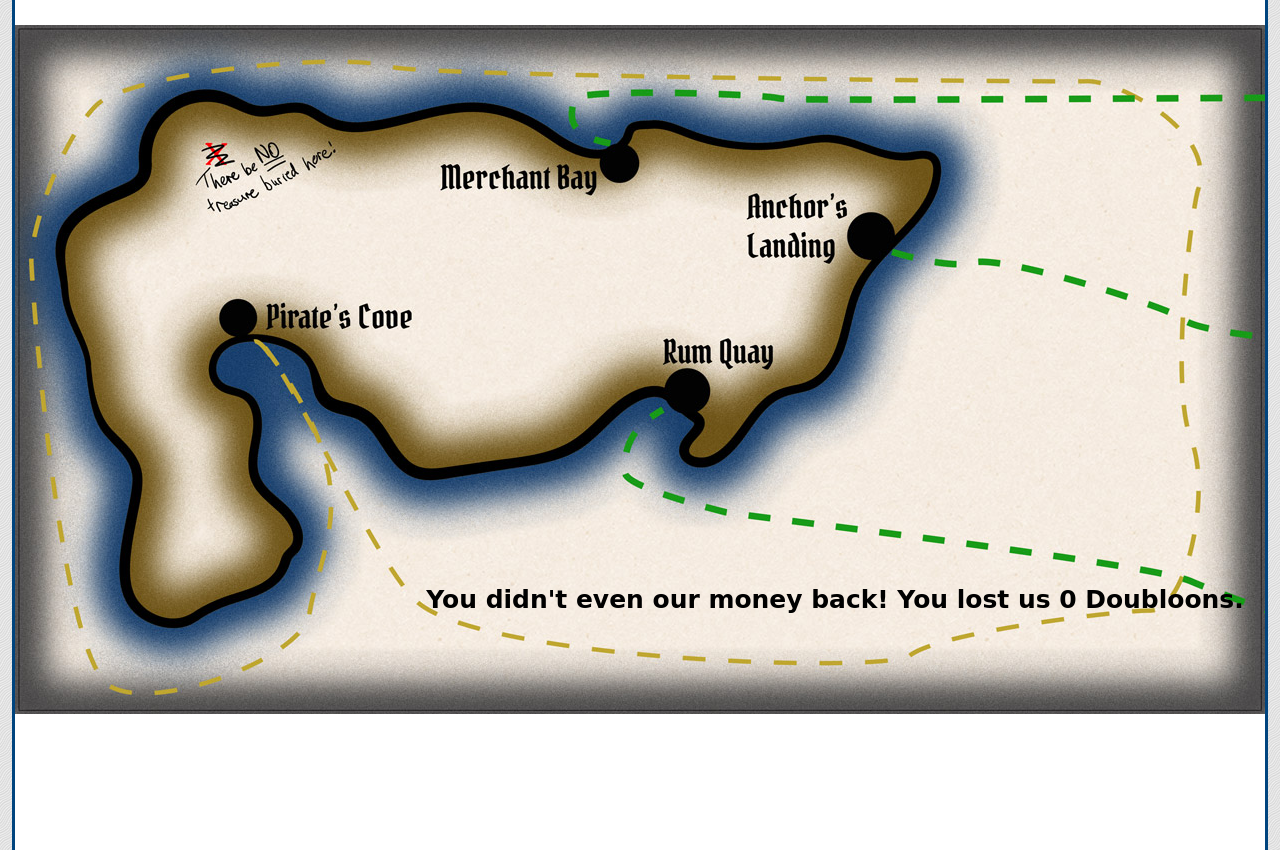
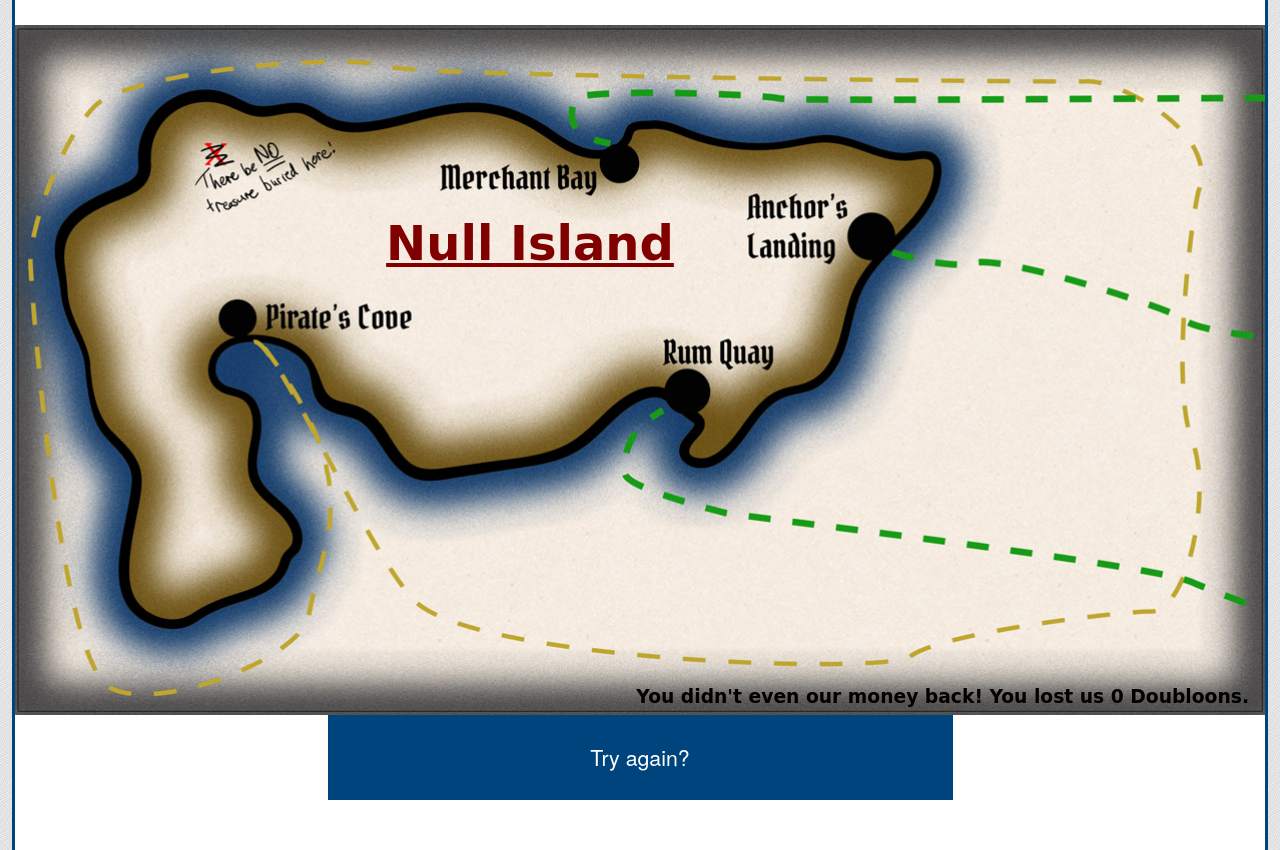
Before and after one commit to inambioinfo/d3_cancer_atlas, a Flask app: template pirate_game/templates/map.html in a window 1280 px wide. Run offline with Flask 2, Linux system fonts and the light colour scheme; the template is opened without the code that fills it, so the values that code supplies are empty; some web fonts are replaced.

Commit message:
map page is looking pretty good

```diff
--- a/pirate_game/static/style.css
+++ b/pirate_game/static/style.css
@@ -23,7 +23,7 @@
 	padding: 25px 0px;
 }
 
-h1, h2, h3{
+h1, h2, h3, h4{
 	font-family: 'Pirata One', cursive;
 }
 
@@ -70,6 +70,11 @@
 }
 
 
+p {
+	line-height: 1.25em;
+	padding-top: .5em;
+}
+
 /*
 
 	index page styling
@@ -96,41 +101,43 @@
 	position: relative;
 	height: 75vh;
 	margin: 0 auto;
+	font-size: 12pt;
 }
 
 
 
 article.map-container ul {
 	position: relative;
-	font-size: 12pt;
 }
 
 article.map-container li {
 	display: block;
 	list-style: none;
 	position: absolute;
+	z-index: 2
 }
 
 article.map-container li.ship-icon {
-	width: 6.5vw;
-	height: 6vh;
-	margin-top: -0.7vh
+	width: 120px;
+	height: 75px;
+	margin-top: -20px;
 }
 
 
 article.map-container li.flag-icon {
-	width: 6.5vw;
-	height: 2vh;
-	top: 1.7vh;
+	width: 125px;
+	height: 20px;
+	top: 16px;
+	background-position: top center;
 }
 
 article.map-container li.map-risk {
 	text-align: right;
 	visibility: hidden;
-    right: 8vw;
-    width: 100%;
-    top: -3vh;
-    z-index: 2;
+	width: 160px;
+	right: -30px;
+	top: -20px;
+    z-index: 3;
 }
 
 article.map-container aside.map-img {
@@ -138,9 +145,9 @@
 	position: relative;
 	background-repeat: no-repeat;
 	width: 100%;
-	height: 100vh;
+	height: inherit;
 	margin: 0 auto;
-	background-size: contain;
+	background-size: cover;
 	background-position: center top;
 	/*min-width: 720px;*/
 	max-width: 1250px;
@@ -228,86 +235,123 @@
 }
 
 
-/* Responsive section for map */
+/* Responsive section for correctly scaling the map */
 
 /* mobile */
 article.map-container {
 	width: 480px;
+	height: 265px;
 	margin: 0 auto;
 }
 
 aside.ship-position-0 {
 	position: absolute;
 	top: -20px;
-	left: 410px;
+	left: 360px;
 	z-index: 2;
 }
 
 aside.ship-position-1 {
 	position: absolute;
 	top: 50px;
-	left: 425px;
+	left: 385px;
 	z-index: 2;
 }
 aside.ship-position-2 {
 	position: absolute;
 	top: 150px;
-	left: 425px;
+	left: 385px;
 	z-index: 2;
 }
 
-/* over 640 */
-/*@media screen and (min-width: 640px) {
-	article.map-container {
-		width: 640px;
-		margin: 0 auto;
-	}
-	aside.ship-position-0 {
+/* Header */
+h2.map-header {
 	position: absolute;
-		top: 0%;
-		left: 0%;
-		z-index: 2;
+	z-index: 3;
+	font-size: 1.75em;
+	top: 65px;
+	left: -45px;
+	color: maroon;
+	text-decoration: underline;
 }
 
-	aside.ship-position-1 {
+/* Captain Text */
+
+article.map-container aside.captain-map {
+	position: relative;
+	top: -185px;
+}
+
+article.map-container aside.captain-map img {
 	position: absolute;
-		top: 0%;
-		left: 0%;
-		z-index: 2;
+	height: 150px;
+	top: 40px;
+	z-index: 4
 }
-	aside.ship-position-2 {
+
+article.map-container section.captain-dialogue {
 	position: absolute;
-		top: 0%;
-		left: 0%;
-		z-index: 2;
+	width: 88%;
+	background: white;
+	border: 1px solid #FFCF00;
+	padding: .25em .25em;
+	left: 30px;
+	z-index: 5;
+	top: -72px;
+	visibility: hidden;
+	opacity: 0;
 }
+
+article.map-container aside.captain-map:hover section.captain-dialogue {
+	visibility: visible;
+	opacity: 1;
+	transition: all .1s ease-in;
 }
-*/
+
 
 /* over 720 */
 @media screen and (min-width: 720px) {
 	article.map-container {
 		width: 720px;
-		margin: 0 auto;
+		height: 400px;
 	}
 	aside.ship-position-0 {
-		position: absolute;
 		top: 0px;
-		left: 620px;
-		z-index: 2;
+		left: 600px;
 	}
 
 	aside.ship-position-1 {
-		position: absolute;
 		top: 100px;
-		left: 640px;
-		z-index: 2;
+		left: 610px;
 	}
 	aside.ship-position-2 {
-		position: absolute;
 		top: 250px;
-		left: 640px;
-		z-index: 2;
+		left: 610px;
+	}
+
+	/* Header */
+	h2.map-header {
+		font-size: 2.25em;
+		top: 101px;
+		left: -80px;
+	}
+
+	/* Captain Text */
+
+	article.map-container aside.captain-map {
+		top: -185px;
+	}
+
+	article.map-container aside.captain-map img {
+		height: 150px;
+		top: 40px;
+		z-index: 4
+	}
+
+	article.map-container section.captain-dialogue {
+		width: 88%;
+		left: 45px;
+		top: -102px;
 	}
 }
 
@@ -316,61 +360,109 @@
 @media screen and (min-width: 960px) {
 	article.map-container {
 		width: 960px;
-		margin: 0 auto;
+		height: 530px;
 	}
 	aside.ship-position-0 {
-		position: absolute;
 		top: 0px;
 		left: 820px;
-		z-index: 2;
 	}
 
 	aside.ship-position-1 {
-		position: absolute;
 		top: 160px;
 		left: 850px;
-		z-index: 2;
 	}
 	aside.ship-position-2 {
-		position: absolute;
 		top: 360px;
 		left: 850px;
-		z-index: 2;
 	}
+
+
+	/* Header */
+	h2.map-header {
+		z-index: 3;
+		font-size: 2.5em;
+		top: 145px;
+		left: -110px;
+	}
+
+	/* Captain Text */
+
+	article.map-container aside.captain-map {
+		top: -185px;
+	}
+
+	article.map-container aside.captain-map img {
+		height: 150px;
+		top: 40px;
+		z-index: 4
+	}
+
+	article.map-container section.captain-dialogue {
+		width: 58%;
+		left: 105px;
+		top: -70px;
+	}
+
 }
 
 /* over 1250 - max width of <body> */
 @media screen and (min-width: 1250px) {
 	article.map-container {
 		width: 1250px;
-		margin: 0 auto;
+		height: 690px;
 	}
 	aside.ship-position-0 {
-		position: absolute;
 		top: 20px;
 		left: 1060px;
-		z-index: 2;
 	}
 
 	aside.ship-position-1 {
-		position: absolute;
 		top: 220px;
 		left: 1100px;
-		z-index: 2;
 	}
 	aside.ship-position-2 {
-		position: absolute;
 		top: 480px;
 		left: 1100px;
-		z-index: 2;
+	}
+
+	/* Header */
+	h2.map-header {
+		font-size: 3em;
+		top: 190px;
+		left: -110px;
+	}
+
+	/* Captain Text */
+
+	article.map-container aside.captain-map {
+		top: -185px;
+	}
+
+	article.map-container aside.captain-map img {
+		height: 150px;
+		top: 40px;
+	}
+
+	article.map-container section.captain-dialogue {
+		width: 40%;
+		left: 120px;
+		top: -120px;
 	}
 }
+
+article.map-container h4 {
+	font-size: 1.3em;
+}
+
+
+
+
 
 
 
 /*
 
-	resource allocation page styling
+	resource allocation page styles
 
 */
 
--- a/pirate_game/templates/map.html
+++ b/pirate_game/templates/map.html
@@ -8,7 +8,7 @@
 </head>
 <body>
 	<article class="map-container">
-		<!-- <h2 class="map-header">Here's the map</h2> -->
+		<h2 class="map-header">Null Island</h2>
 
 		<!-- <img src="{{ url_for('static', filename='images/artwork/map.jpg') }}" class="map-img" alt="a pirate map with three ships approaching">
 		 -->
@@ -40,9 +40,18 @@
 					</ul>
 				</aside>
 			{% endfor %}
+			<aside class="captain-map">
+				<img src="{{ url_for('static', filename='images/artwork/captain_small.png') }}" alt="Picture of the Captain">
+				<section class="captain-dialogue">
+					<h4>Look lively there!</h4>
+					<p>There be three ships approaching Null Island, carrying treasure which me might be able to... liberate.</p>
+					<p>Each one carries a different amount of treasure, and a different level of risk</p>
+					<p>I'll give you 30 doubloons to pay for extra ammunition and supplies. Yer job is to decide which ship gets the extra attention.</p>
+				</section>
+			</aside>
 		</article>
 		<footer class="next-state-footer">
-			<a href="/risk" class="next-state-button">Let's see how risky it is!</a>
+			<a href="/risk" class="next-state-button">Aye, Captain!</a>
 		</footer>
 
 		{% else %}
```
Lines whose indentation alone changed are shown as unchanged.
